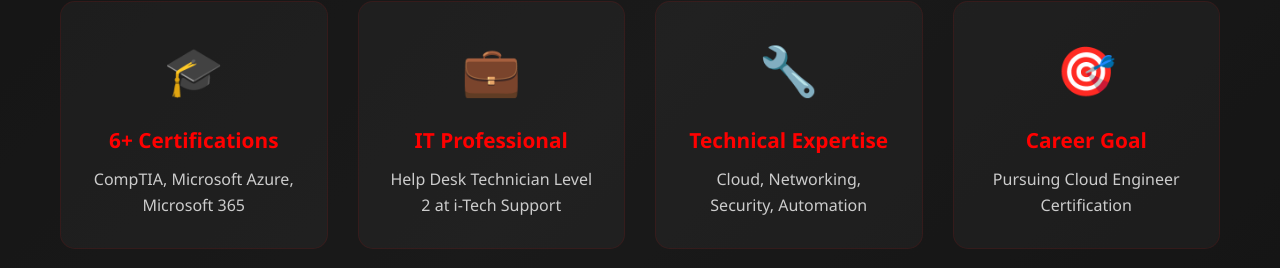
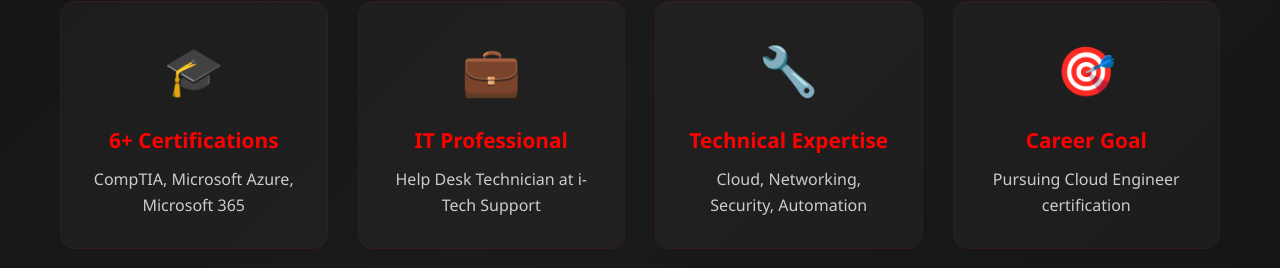
Before and after one commit to zhelbig/zhelbig.github.io, a plain HTML site: page index.html in a window 1280 px wide. Shown: the part 739-1007 px from the top of the page. Drawn offline with Linux system fonts and the light colour scheme.

Commit message:
Update job title and career goal text

```diff
--- a/index.html
+++ b/index.html
@@ -48,7 +48,7 @@
                 <div class="info-card">
                     <div class="info-icon">💼</div>
                     <h3>IT Professional</h3>
-                    <p>Help Desk Technician Level 2 at i-Tech Support</p>
+                    <p>Help Desk Technician at i-Tech Support</p>
                 </div>
                 <div class="info-card">
                     <div class="info-icon">🔧</div>
@@ -58,7 +58,7 @@
                 <div class="info-card">
                     <div class="info-icon">🎯</div>
                     <h3>Career Goal</h3>
-                    <p>Pursuing Cloud Engineer Certification</p>
+                    <p>Pursuing Cloud Engineer certification</p>
                 </div>
             </div>
         </div>
```
